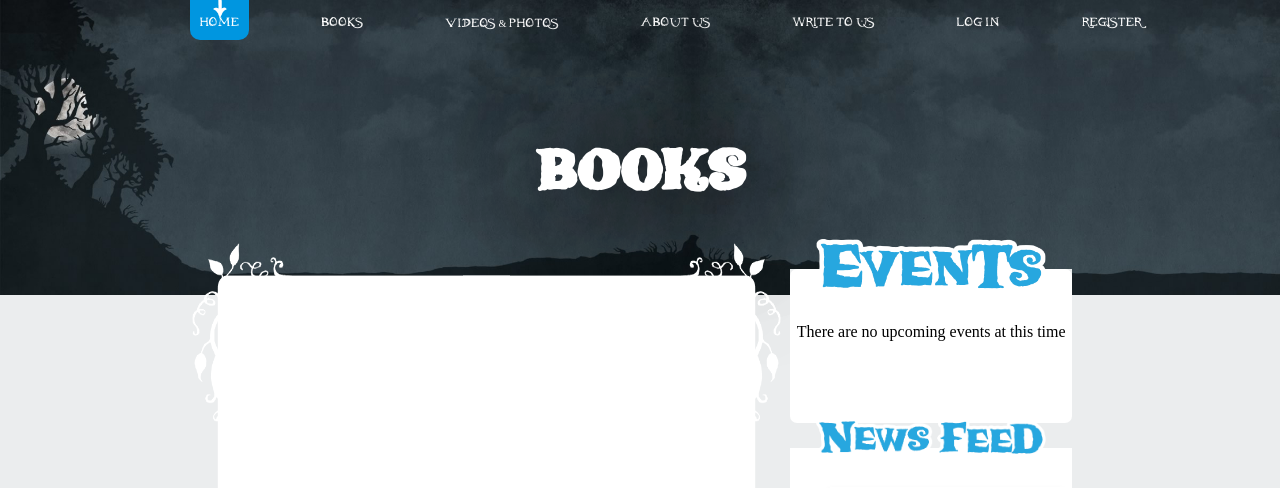
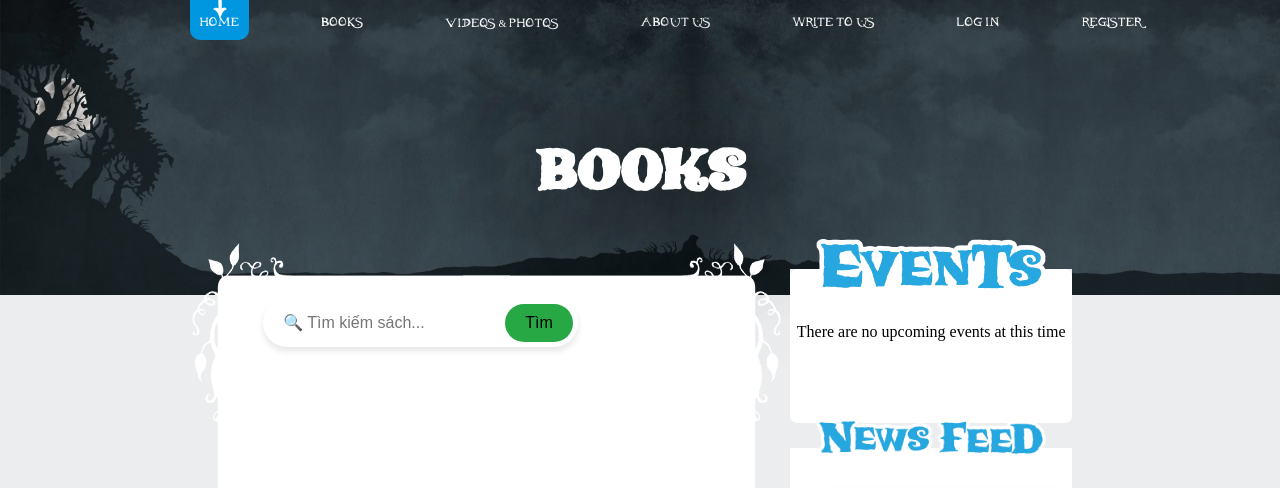
Before and after one commit to Theodorescsa/OurStoryBooks, a Django app: template home/templates/home/books.html in a window 1280 px wide. Shown: the top 488 px of the page. Run offline with Django 4.2, Linux system fonts and the light colour scheme; the template is opened without the code that fills it, so the values that code supplies are empty; parts of the project's set-up code (start-up, migrations or seed data) failed here and were passed over; some libraries are stand-ins or nearby versions; some web fonts are replaced.

Commit message:
resolved

```diff
--- a/home/templates/home/books.html
+++ b/home/templates/home/books.html
@@ -20,6 +20,20 @@
                 <img src="{% static 'images/bookbkgleft.png' %}" alt="">
                 <img src="{% static 'images/bookbkgright.png' %}" alt="">
                 <div class="books">
+                    <div style="display: flex; justify-content: flex-start; margin-bottom: 20px; padding-left: 20px;">
+                        <form action="" method="get">
+                            <div style="background: #fff; border-radius: 30px; padding: 5px; box-shadow: 0px 4px 6px rgba(0, 0, 0, 0.1); transition: 0.3s; display: flex; align-items: center;">
+                                <input type="text" name="keyword" value="{{ keyword }}" placeholder="🔍 Tìm kiếm sách..." aria-label="Search"
+                                    style="border: none; outline: none; flex: 1; padding: 10px 15px; font-size: 16px; border-radius: 30px; background: transparent; "
+                                    onfocus="this.placeholder=''" onblur="this.placeholder='🔍 Tìm kiếm sách...'" />
+                                <button type="submit"
+                                    style="background: #28a745;  border: none; padding: 10px 20px; font-size: 16px; border-radius: 30px; cursor: pointer; transition: 0.3s;">
+                                    Tìm
+                                </button>
+                            </div>
+                        </form>
+                    </div>
+
                     {% for book in books %}
                     <a href="{% url 'home:book_detail' book.id %}" class="grimm">
                         <img src="{{book.book_image.url}}" alt="" style="height:15vw;">
```
Also changed, not shown: OurStoryBooks/settings.py (+6 -6 lines), home/views.py (+8 -0 lines).
